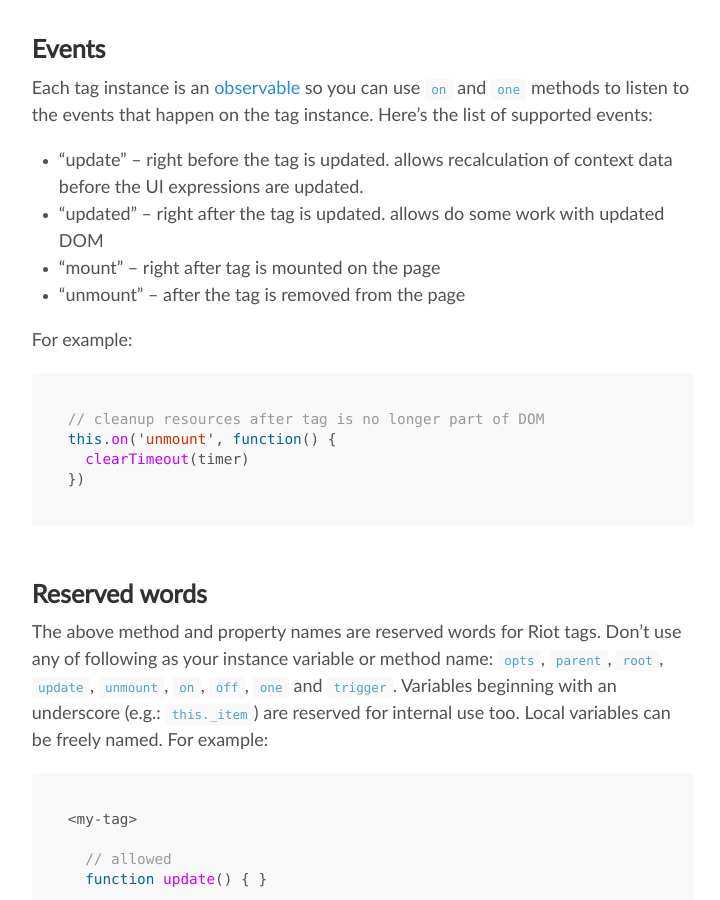
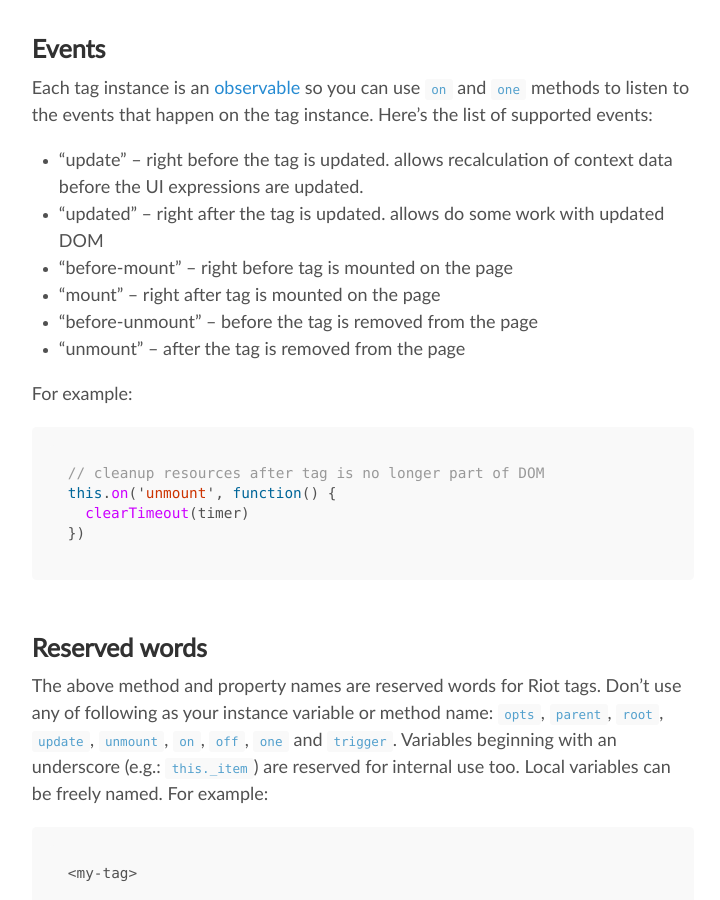
Before and after one commit to riot/riot.github.io, a Jekyll site: the page built from api/index.md, in a window 1280 px wide and 900 px high, scrolled down 10487 px. Shown: the whole window, without its empty margins (277-997 px from the left). Built offline with Jekyll 4.4.1, drawn with Linux system fonts in a browser that asks for light colours; nearby versions of some CDN libraries; Markdown is read by kramdown in place of the engine named in the settings.

Commit message:
Including 2.3 new tag events
Added 'before-mount' and 'before-unmount' in the tag events list.

```diff
--- a/api/index.md
+++ b/api/index.md
@@ -407,7 +407,9 @@ Each tag instance is an [observable](./observable) so you can use `on` and `one`
 
 - "update" – right before the tag is updated. allows recalculation of context data before the UI expressions are updated.
 - "updated" – right after the tag is updated. allows do some work with updated DOM
+- "before-mount" – right before tag is mounted on the page
 - "mount" – right after tag is mounted on the page
+- "before-unmount" – before the tag is removed from the page
 - "unmount" – after the tag is removed from the page
 
 For example:
```
